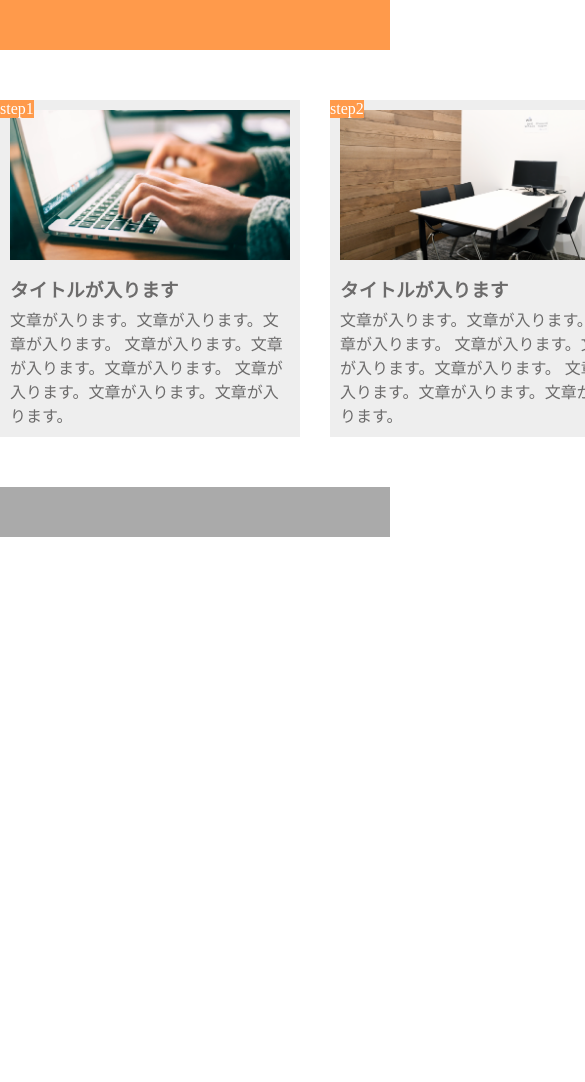
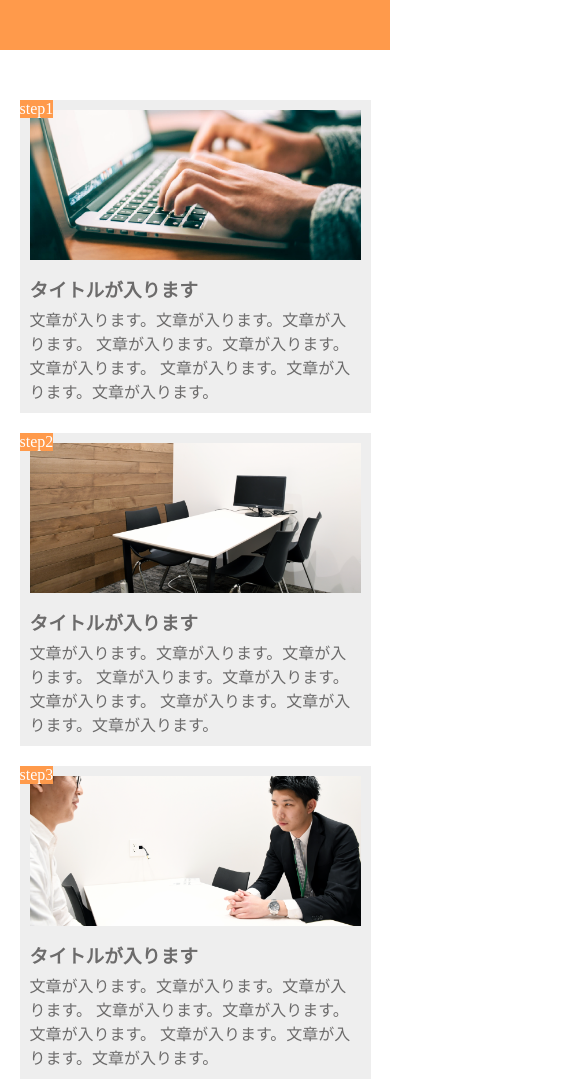
Before and after one commit to Ryoma-23/chapter10_exercise, a plain HTML site: page index.html in a window 390 px wide. Shown: the top 1082 px of the page, 585 px wide, since content can reach past the window. Before the commit the page ends 844 px from the top, so only its background shows below. Drawn offline with Linux system fonts and the light colour scheme.

Commit message:
[Finish] 1-10 課題

```diff
--- a/style.css
+++ b/style.css
@@ -65,3 +65,31 @@ footer {
   height: 50px;
   background-color: #aaa;
 }
+
+@media screen and (max-width: 425px) {
+  header {
+    margin-bottom: 50px;
+  }
+  main {
+    width: 100%;
+    margin: 50px auto;
+    display: block;
+  }
+
+  .step-box {
+    width: 90%;
+    margin-left: 5%;
+    margin-right: 5%;
+    margin-bottom: 20px;
+  }
+
+  .step-box:last-child {
+    margin-bottom: 0;
+  }
+
+
+
+  footer {
+    margin-top: 50px;
+  }
+}
```
